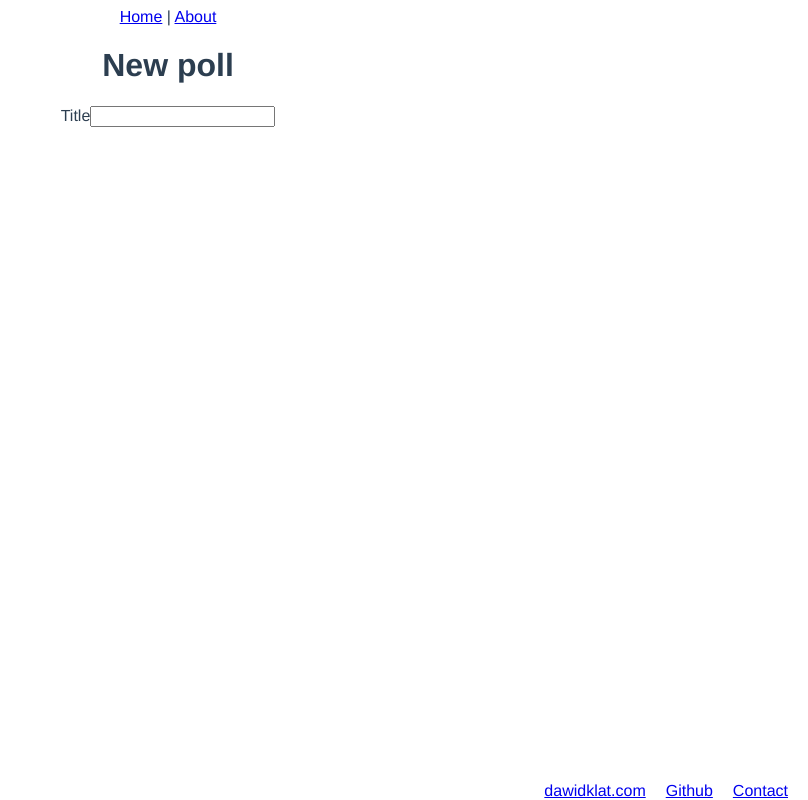
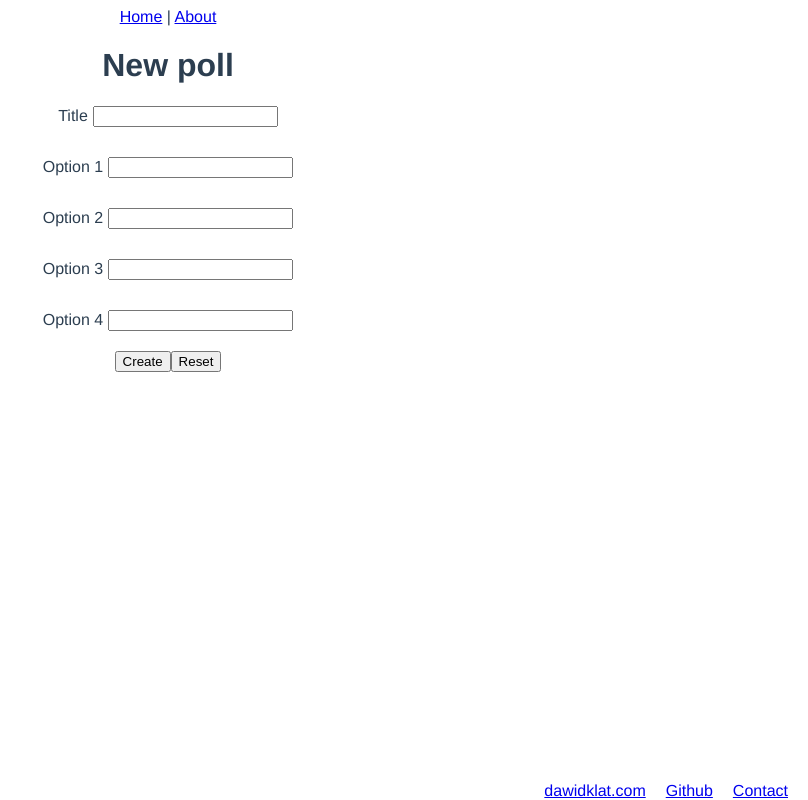
Before and after one commit to HOLINHED/poll-creator, a Vue app in the folder frontend/: page /new in a window 1280 px wide. Shown: the whole page, without its empty margins (472-1280 px from the left). Built offline with nearby package versions, Linux system fonts and the light colour scheme.

Commit message:
Added create page

```diff
--- a/frontend/src/views/Create.vue
+++ b/frontend/src/views/Create.vue
@@ -1,19 +1,57 @@
 <template>
    <div id="create">
       <h1>New poll</h1>
-      <form id="poll">
+      <form id="poll" @submit.prevent="create()">
          <label for="title">Title</label>
-         <input name="title" id="title" type="text">
+         <input name="title" id="title" type="text" required>
+
+         <div id="options">
+            <div>
+               <label for="optionOne">Option 1</label>
+               <input name="optionOne" id="optionOne" type="text" required>
+            </div>
+
+            <div>
+               <label for="optionTwo">Option 2</label>
+               <input name="optionTwo" id="optionTwo" type="text" required>
+            </div>
+
+            <div>
+               <label for="optionThree">Option 3</label>
+               <input name="optionThree" id="optionThree" type="text">
+            </div>
+
+            <div>
+               <label for="optionFour">Option 4</label>
+               <input name="optionFour" id="optionFour" type="text">
+            </div>
+         </div>
+         <div id="buttons">
+            <button type="submit">Create</button>
+            <button type="reset">Reset</button>
+         </div>
       </form>
    </div>
 </template>
 
 <script>
+import store from '@/store.js';
+
 export default {
 
 };
 </script>
 
-<style>
+<style scoped>
+#options div {
+   margin-top: 30px;
+}
 
+#buttons {
+   margin-top: 20px;
+}
+
+label {
+   margin-right: 5px;
+}
 </style>
```
